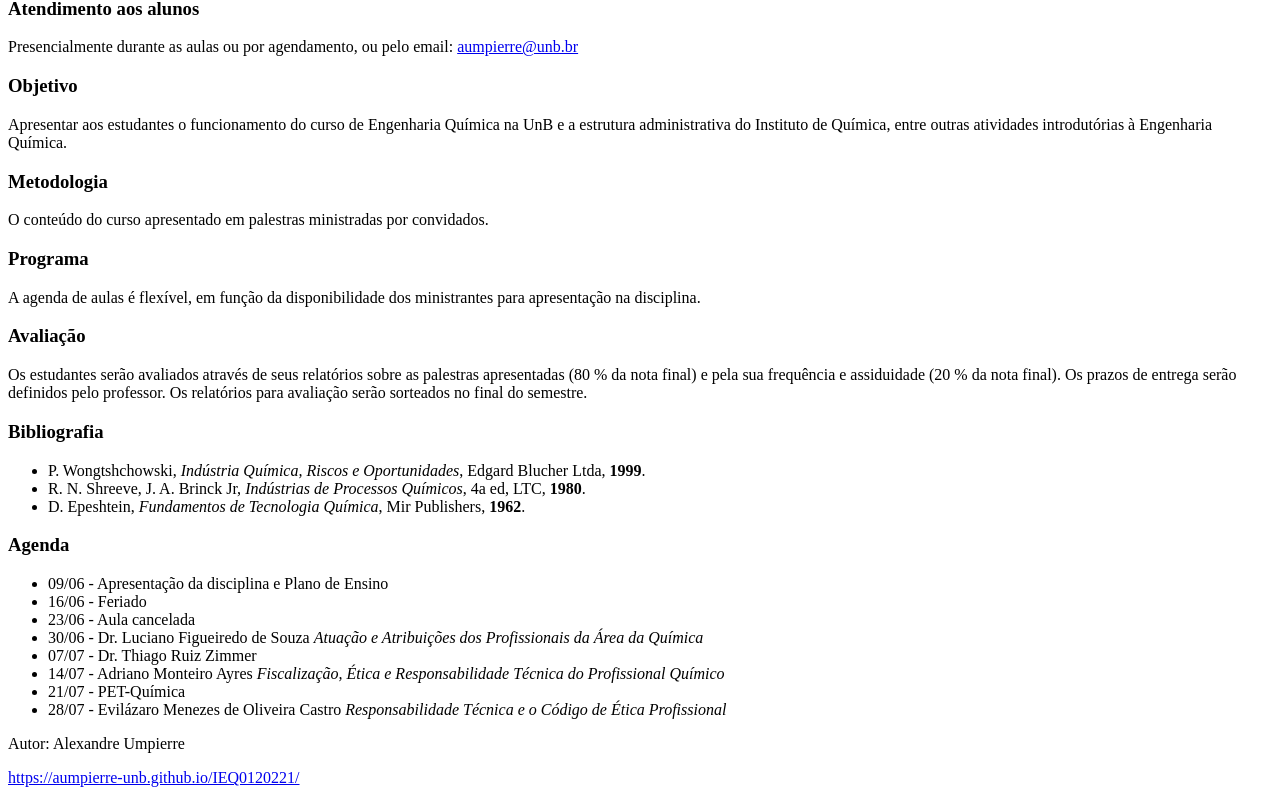
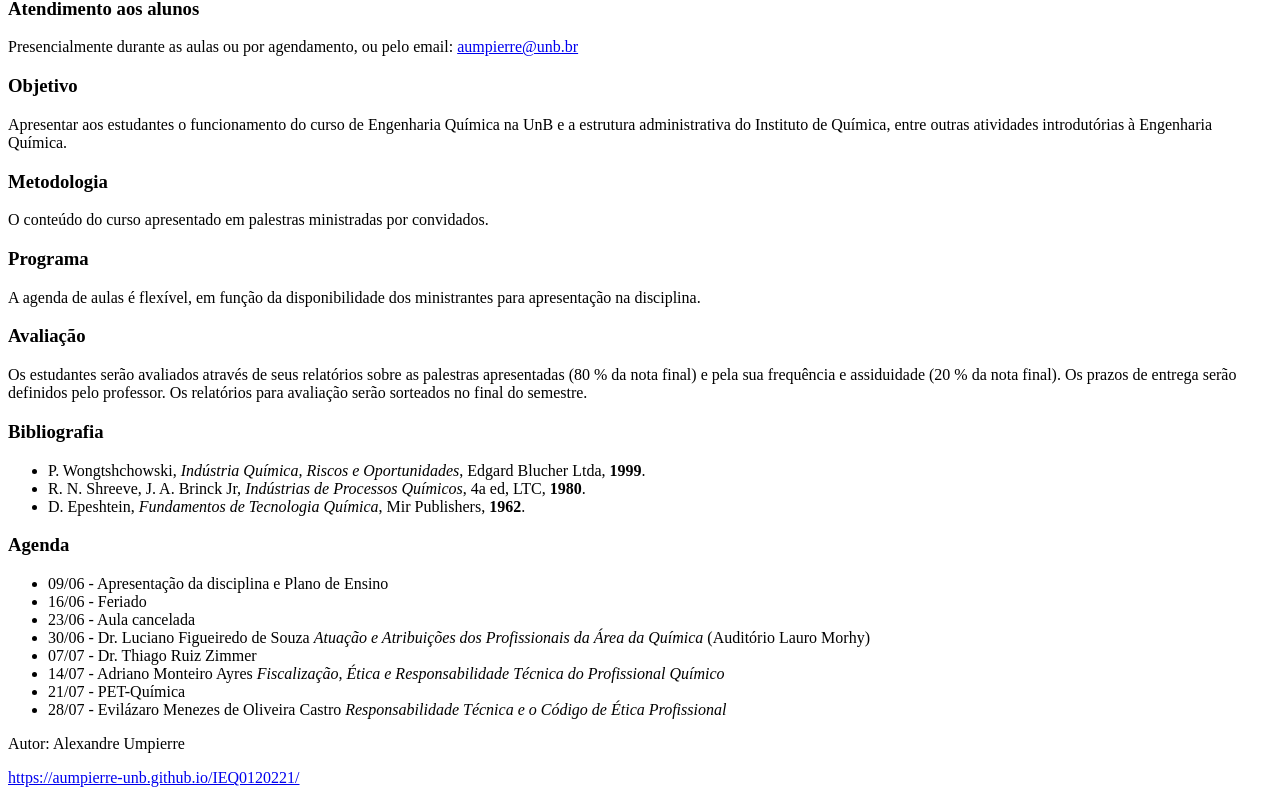
Before and after one commit to aumpierre-unb/IEQ0120221, a plain HTML site: page index.html in a window 1280 px wide. Shown: the part 557-1360 px from the top of the page. Drawn offline with Linux system fonts and the light colour scheme.

Commit message:
Update index.html

```diff
--- a/index.html
+++ b/index.html
@@ -55,7 +55,7 @@
         <li>09/06 - Apresentação da disciplina e Plano de Ensino</li>
         <li>16/06 - Feriado</li>
         <li>23/06 - Aula cancelada</li>
-        <li>30/06 - Dr. Luciano Figueiredo de Souza <i>Atuação e Atribuições dos Profissionais da Área da Química</i></li>
+        <li>30/06 - Dr. Luciano Figueiredo de Souza <i>Atuação e Atribuições dos Profissionais da Área da Química</i> (Auditório Lauro Morhy)</li>
         <li>07/07 - Dr. Thiago Ruiz Zimmer <i></i></li>
         <li>14/07 - Adriano Monteiro Ayres <i>Fiscalização, Ética e Responsabilidade Técnica do Profissional Químico</i></li>
         <li>21/07 - PET-Química <i></i></li>
```
